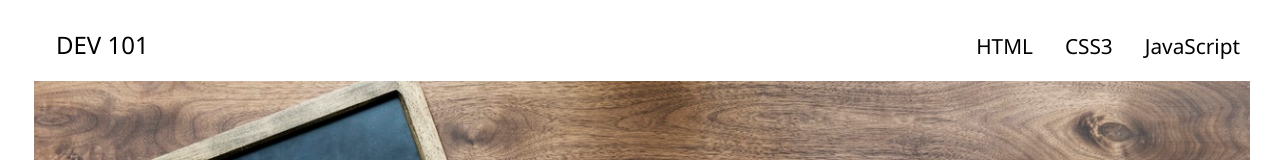
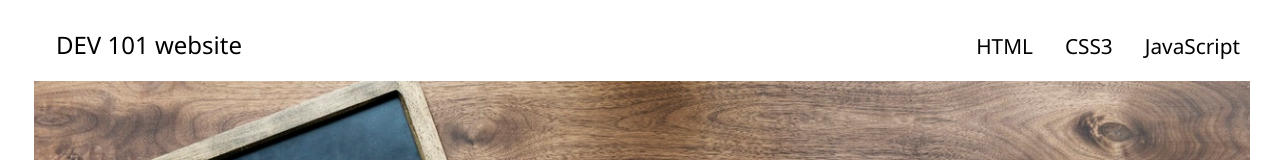
Before and after one commit to Ankitakathait/pushcommandgit, a plain HTML site: page index.html in a window 1280 px wide. Shown: the top 160 px of the page. Drawn offline with Linux system fonts and the light colour scheme.

Commit message:
index modify

```diff
--- a/index.html
+++ b/index.html
@@ -13,7 +13,7 @@
     <!-- first part  starts -->
     <div class="navbar">
         <nav>
-            <h1>DEV 101</h1>
+            <h1>DEV 101 website</h1>
             <ul>
                 <a href="#scroll">
                     <li>HTML</li>
```
